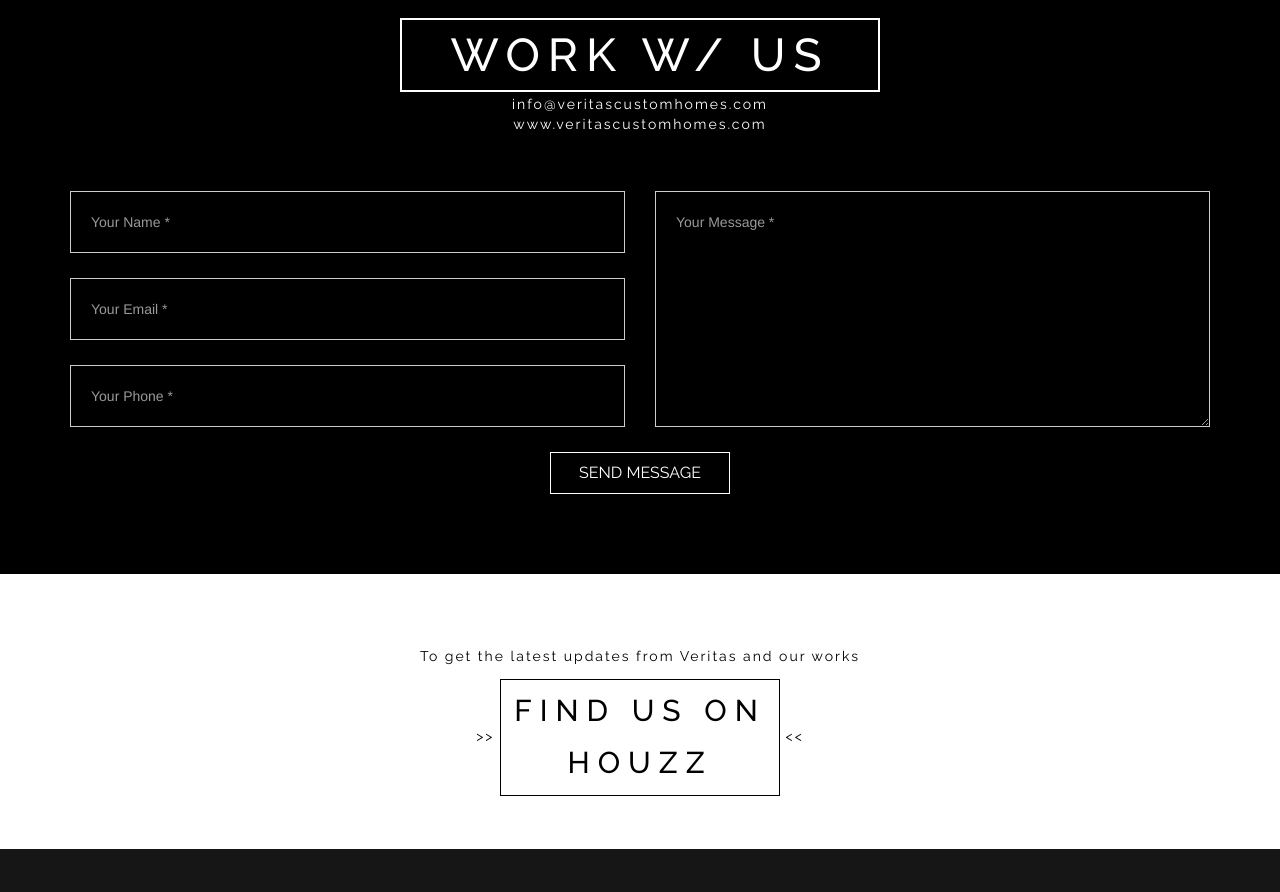
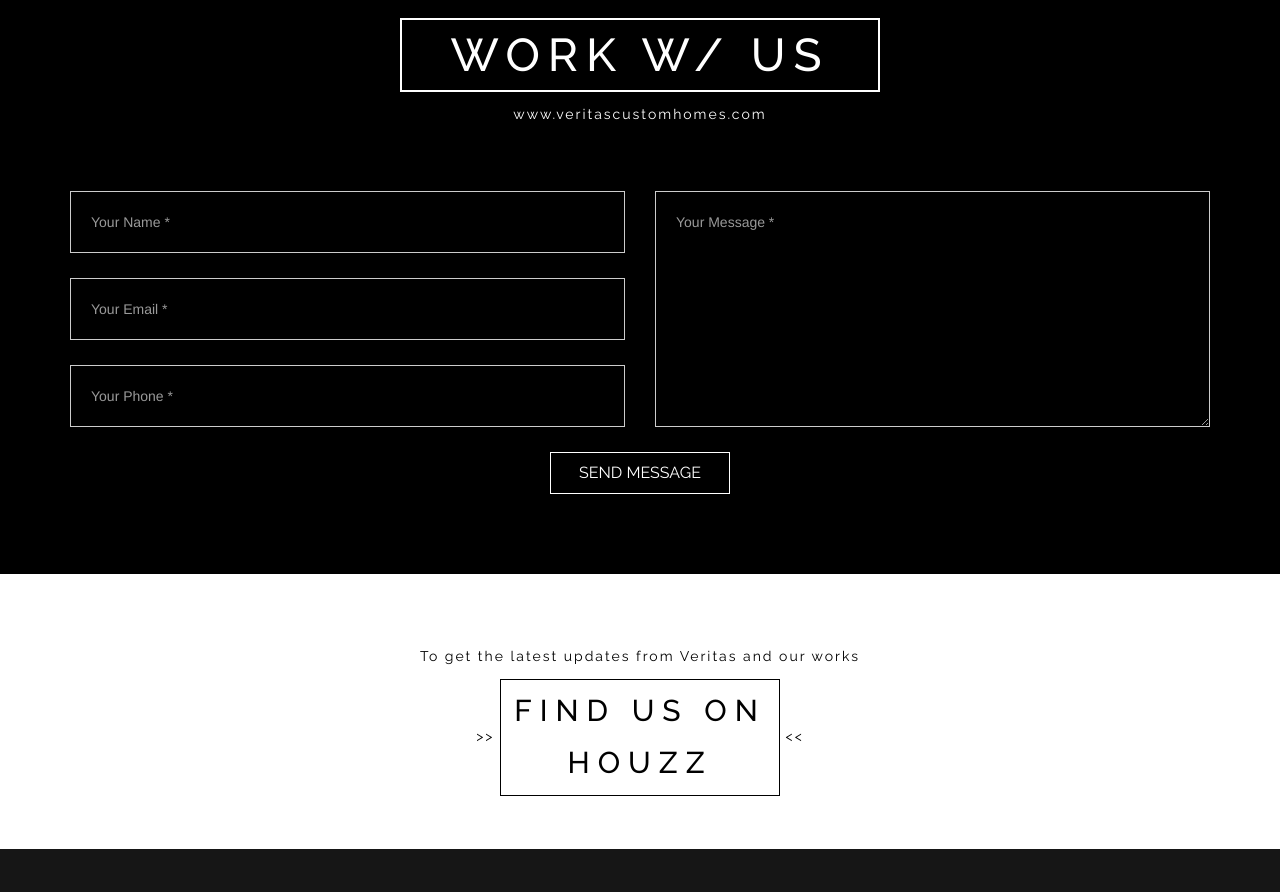
Before and after one commit to joeleby/veritas, a plain HTML site: page index.html in a window 1280 px wide. Shown: the part 2544-3436 px from the top of the page. Drawn offline with nearby package versions, Linux system fonts and the light colour scheme.

Commit message:
Small edit
removed visible email address on form

```diff
--- a/index.html
+++ b/index.html
@@ -377,7 +377,7 @@
         <!-- Buttons -->
         <a id="show" class="btn wow bounceIn" data-wow-delay="0.6s"><h2>WORK W/ US</h2></a> <!-- Button to click toggle contact form -->
         <br>
-        <p>info@veritascustomhomes.com</p> <!-- Your email add here -->
+        <p></p> <!-- Your email add here -->
         <p>www.veritascustomhomes.com</p> <!-- Any other information here -->
       </div> <!-- End container -->
     </section> <!-- End footer -->
```
